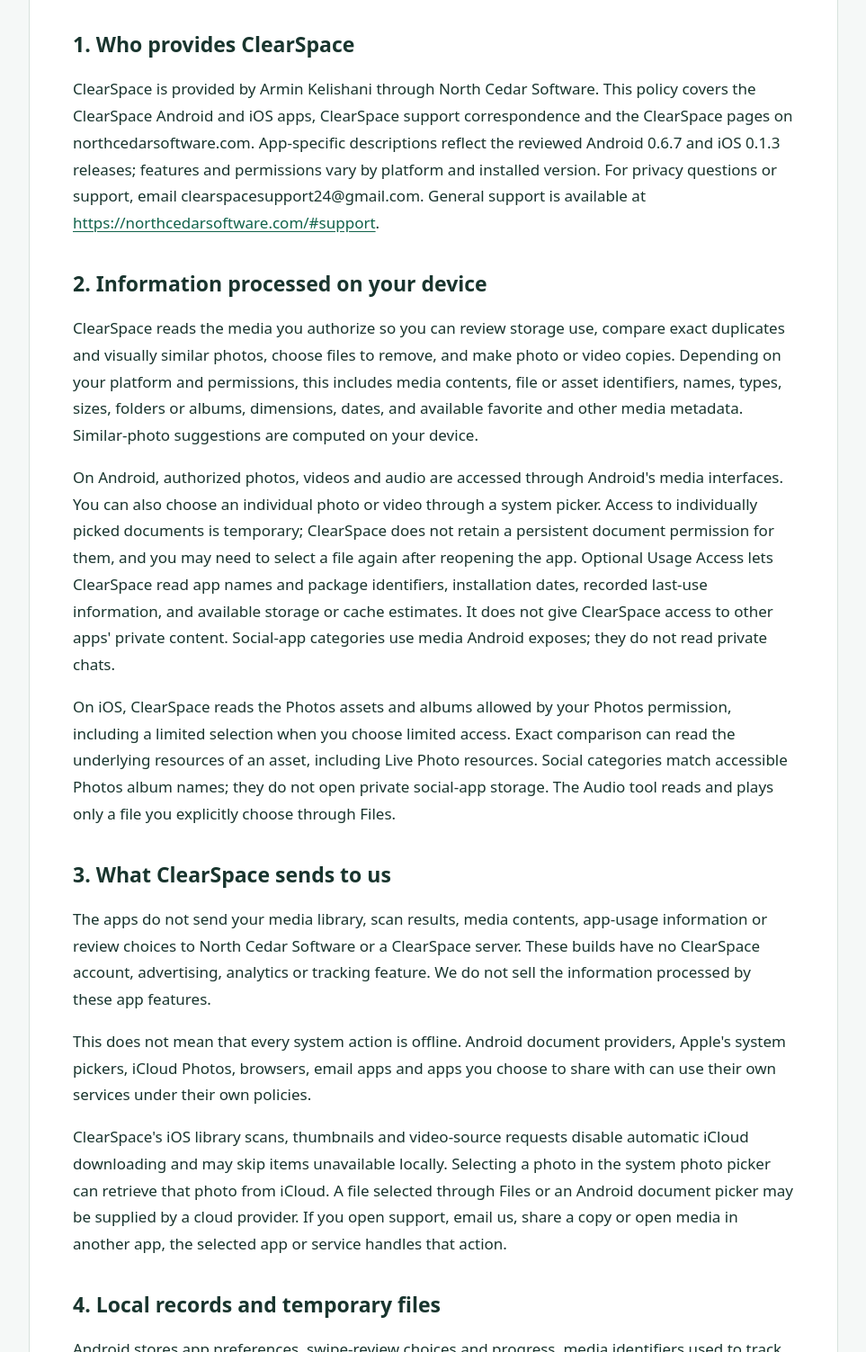
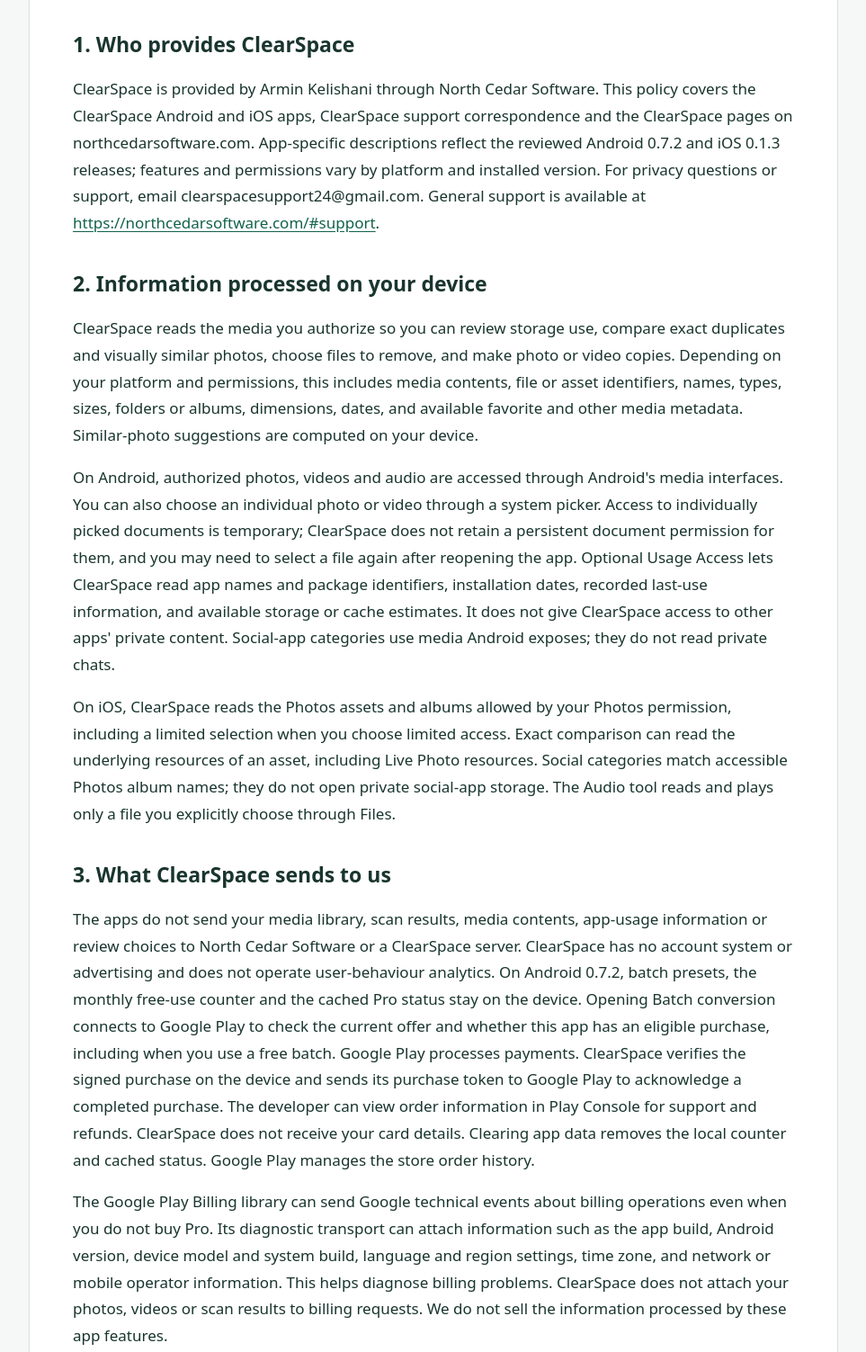
Before and after one commit to netizen286/northcedar-site, a plain HTML site: page apps/clearspace/privacy/index.html in a window 1280 px wide. Shown: the part 377-1880 px from the top of the page at 90% size, without its empty margins (158-1121 px from the left). Drawn offline with Linux system fonts and the light colour scheme.

Commit message:
Disclose Android 0.7.2 Play purchases and diagnostics during free batch use

```diff
--- a/apps/clearspace/privacy/index.html
+++ b/apps/clearspace/privacy/index.html
@@ -2,13 +2,14 @@
 <html lang="en"><head><meta charset="utf-8"><meta name="viewport" content="width=device-width, initial-scale=1"><title>ClearSpace Privacy Policy | North Cedar Software</title><meta name="description" content="ClearSpace Privacy Policy for Android and iOS. Understand your choices, local media processing and deletion limitations."><link rel="canonical" href="https://northcedarsoftware.com/apps/clearspace/privacy/"><link rel="icon" href="/favicon.svg"><style>
 :root{color-scheme:light}*{box-sizing:border-box}body{margin:0;background:#f5f8f7;color:#19352e;font:17px/1.75 system-ui,sans-serif}header,main,footer{max-width:900px;margin:auto;padding:24px}header{border-bottom:1px solid #d7e2dd}nav{display:flex;flex-wrap:wrap;gap:12px 24px}a{color:#11634b;text-underline-offset:3px;overflow-wrap:anywhere}main{background:white;margin:24px auto;border:1px solid #d7e2dd;border-radius:16px;padding:clamp(20px,5vw,48px)}h1{font-size:clamp(30px,5vw,44px);line-height:1.15;margin-top:0}h2{font-size:23px;line-height:1.4;margin-top:36px}p{overflow-wrap:anywhere}.notice{padding:18px;background:#eef6f2;border-left:4px solid #16775a}footer{font-size:14px}a:focus-visible{outline:3px solid #d68c16;outline-offset:4px}@media print{body,main{background:white}main{border:0;margin:0;padding:0}header,footer{display:none}}
 </style></head><body><header><nav aria-label="Main navigation"><a href="/">North Cedar Software</a><a href="/apps/clearspace/">ClearSpace</a><a href="/apps/clearspace/privacy/">Privacy</a><a href="/apps/clearspace/terms/">Terms</a><a href="mailto:clearspacesupport24@gmail.com">Contact</a></nav></header><main><h1>ClearSpace Privacy Policy</h1><p><strong>Effective date: November 8, 2026</strong></p><p class="notice">Your media is processed on your device. Support messages and website visits are separate and are explained below.</p><h2>1. Who provides ClearSpace</h2>
-<p>ClearSpace is provided by Armin Kelishani through North Cedar Software. This policy covers the ClearSpace Android and iOS apps, ClearSpace support correspondence and the ClearSpace pages on northcedarsoftware.com. App-specific descriptions reflect the reviewed Android 0.6.7 and iOS 0.1.3 releases; features and permissions vary by platform and installed version. For privacy questions or support, email clearspacesupport24@gmail.com. General support is available at <a href="https://northcedarsoftware.com/#support">https://northcedarsoftware.com/#support</a>.</p>
+<p>ClearSpace is provided by Armin Kelishani through North Cedar Software. This policy covers the ClearSpace Android and iOS apps, ClearSpace support correspondence and the ClearSpace pages on northcedarsoftware.com. App-specific descriptions reflect the reviewed Android 0.7.2 and iOS 0.1.3 releases; features and permissions vary by platform and installed version. For privacy questions or support, email clearspacesupport24@gmail.com. General support is available at <a href="https://northcedarsoftware.com/#support">https://northcedarsoftware.com/#support</a>.</p>
 <h2>2. Information processed on your device</h2>
 <p>ClearSpace reads the media you authorize so you can review storage use, compare exact duplicates and visually similar photos, choose files to remove, and make photo or video copies. Depending on your platform and permissions, this includes media contents, file or asset identifiers, names, types, sizes, folders or albums, dimensions, dates, and available favorite and other media metadata. Similar-photo suggestions are computed on your device.</p>
 <p>On Android, authorized photos, videos and audio are accessed through Android's media interfaces. You can also choose an individual photo or video through a system picker. Access to individually picked documents is temporary; ClearSpace does not retain a persistent document permission for them, and you may need to select a file again after reopening the app. Optional Usage Access lets ClearSpace read app names and package identifiers, installation dates, recorded last-use information, and available storage or cache estimates. It does not give ClearSpace access to other apps' private content. Social-app categories use media Android exposes; they do not read private chats.</p>
 <p>On iOS, ClearSpace reads the Photos assets and albums allowed by your Photos permission, including a limited selection when you choose limited access. Exact comparison can read the underlying resources of an asset, including Live Photo resources. Social categories match accessible Photos album names; they do not open private social-app storage. The Audio tool reads and plays only a file you explicitly choose through Files.</p>
 <h2>3. What ClearSpace sends to us</h2>
-<p>The apps do not send your media library, scan results, media contents, app-usage information or review choices to North Cedar Software or a ClearSpace server. These builds have no ClearSpace account, advertising, analytics or tracking feature. We do not sell the information processed by these app features.</p>
+<p>The apps do not send your media library, scan results, media contents, app-usage information or review choices to North Cedar Software or a ClearSpace server. ClearSpace has no account system or advertising and does not operate user-behaviour analytics. On Android 0.7.2, batch presets, the monthly free-use counter and the cached Pro status stay on the device. Opening Batch conversion connects to Google Play to check the current offer and whether this app has an eligible purchase, including when you use a free batch. Google Play processes payments. ClearSpace verifies the signed purchase on the device and sends its purchase token to Google Play to acknowledge a completed purchase. The developer can view order information in Play Console for support and refunds. ClearSpace does not receive your card details. Clearing app data removes the local counter and cached status. Google Play manages the store order history.</p>
+<p>The Google Play Billing library can send Google technical events about billing operations even when you do not buy Pro. Its diagnostic transport can attach information such as the app build, Android version, device model and system build, language and region settings, time zone, and network or mobile operator information. This helps diagnose billing problems. ClearSpace does not attach your photos, videos or scan results to billing requests. We do not sell the information processed by these app features.</p>
 <p>This does not mean that every system action is offline. Android document providers, Apple's system pickers, iCloud Photos, browsers, email apps and apps you choose to share with can use their own services under their own policies.</p>
 <p>ClearSpace's iOS library scans, thumbnails and video-source requests disable automatic iCloud downloading and may skip items unavailable locally. Selecting a photo in the system photo picker can retrieve that photo from iCloud. A file selected through Files or an Android document picker may be supplied by a cloud provider. If you open support, email us, share a copy or open media in another app, the selected app or service handles that action.</p>
 <h2>4. Local records and temporary files</h2>
```
